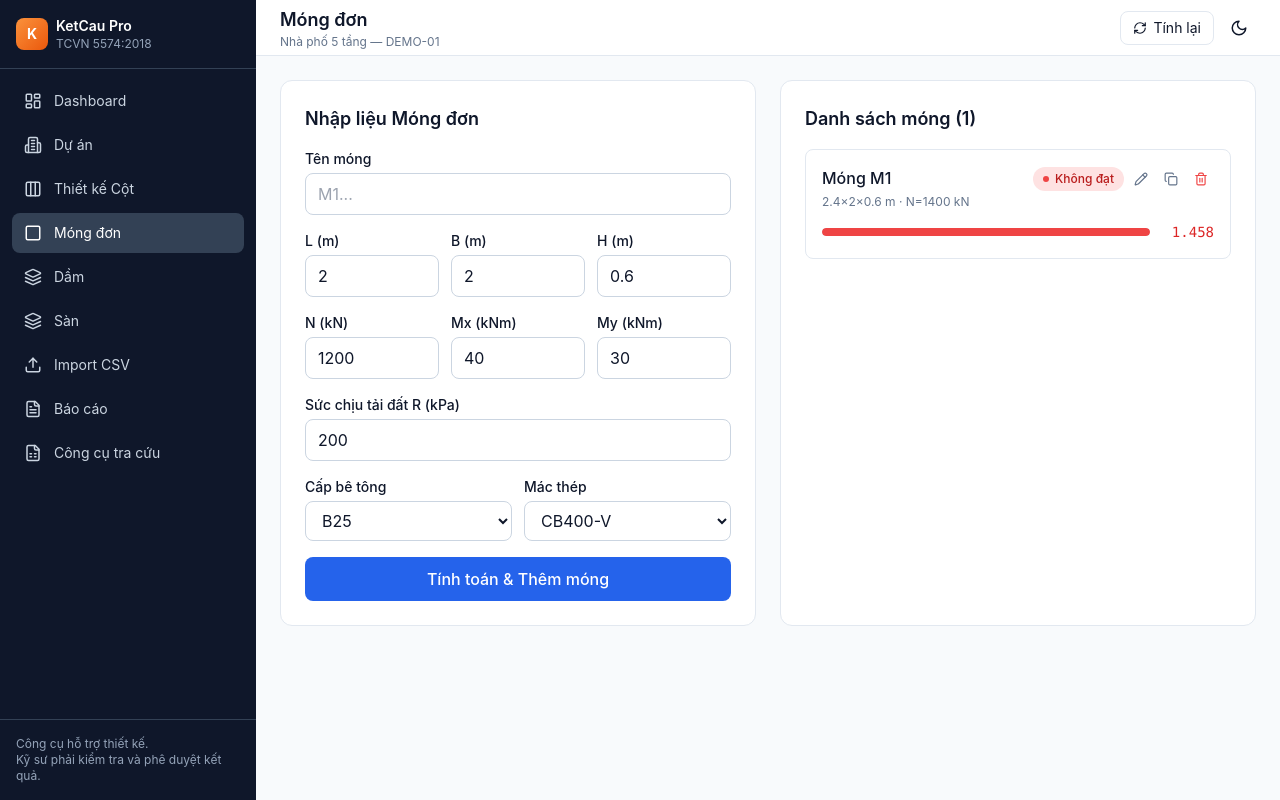
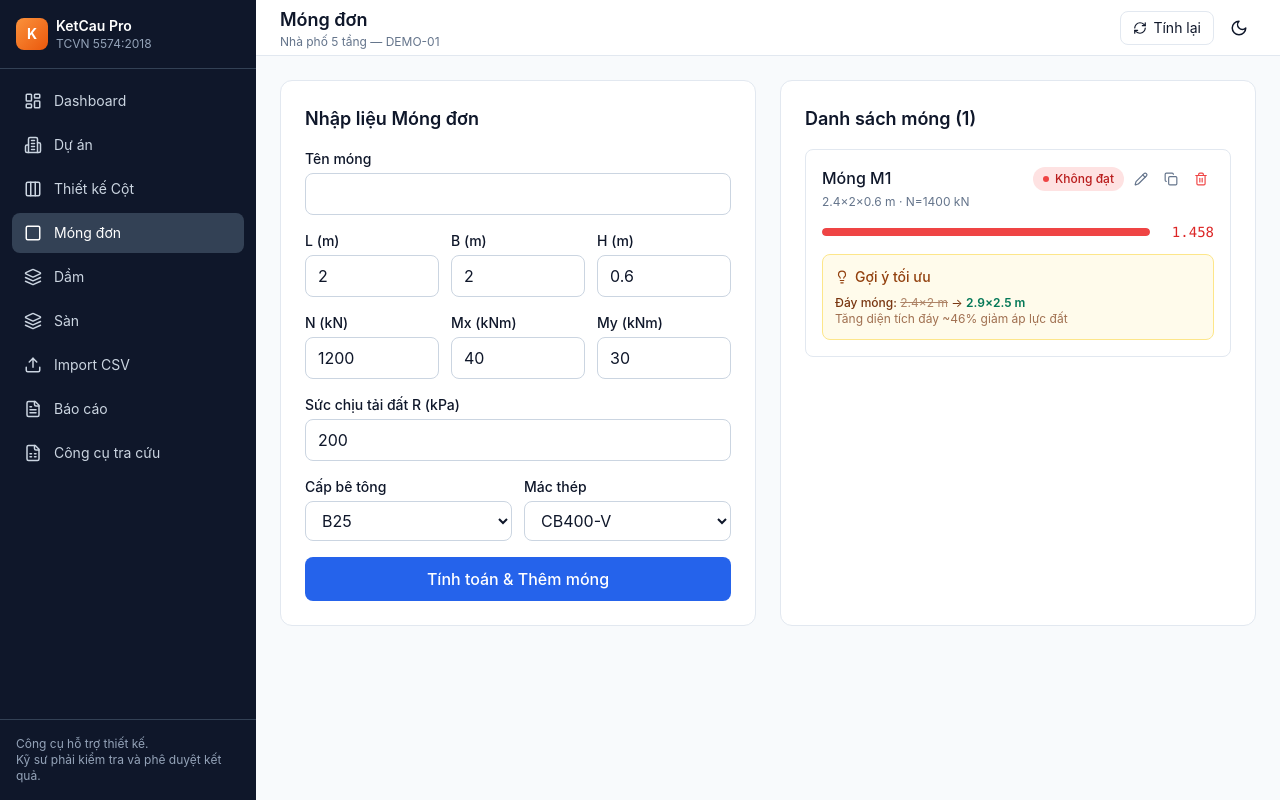
Before and after one commit to trixd2026-max/ketcau-pro, a React (Vite) app: page /foundation in a window 1280 px wide. Built offline with nearby package versions, Linux system fonts and the light colour scheme.

Commit message:
Foundation/Beam/Slab: load pendingEditId from Dashboard modal

```diff
--- a/src/pages/FoundationPage.tsx
+++ b/src/pages/FoundationPage.tsx
@@ -1,9 +1,12 @@
-import { useState } from 'react';
+import { useState, useEffect } from 'react';
 import { useProjectStore } from '../store/useProjectStore';
+import { useUIStore } from '../store/useUIStore';
 import { useToastStore } from '../store/useToastStore';
 import { createMaterial, CONCRETE_GRADES, STEEL_GRADES } from '../lib/materials';
+import { suggestOptimize } from '../lib/optimize';
 import StatusBadge from '../components/StatusBadge';
 import UtilizationBar from '../components/UtilizationBar';
+import OptimizeBox from '../components/OptimizeBox';
 import { Pencil, Trash2, Copy, X } from 'lucide-react';
 
 const emptyForm = {
@@ -12,6 +15,7 @@ const emptyForm = {
 
 export default function FoundationPage() {
   const { addElement, updateElement, removeElement, duplicateElement, projects, currentProjectId } = useProjectStore();
+  const { pendingEditId, setPendingEditId } = useUIStore();
   const { addToast } = useToastStore();
   const project = projects.find(p => p.id === currentProjectId);
   const [form, setForm] = useState({ ...emptyForm });
@@ -25,6 +29,15 @@ export default function FoundationPage() {
     });
     setEditingId(f.id);
   };
+
+  useEffect(() => {
+    if (pendingEditId && project) {
+      const el = project.elements.find(e => e.id === pendingEditId && e.type === 'foundation');
+      if (el) loadToForm(el);
+      setPendingEditId(null);
+    }
+  }, [pendingEditId]);
+
   const resetForm = () => { setForm({ ...emptyForm }); setEditingId(null); };
 
   const handleSubmit = (e: React.FormEvent) => {
@@ -35,42 +48,31 @@ export default function FoundationPage() {
       L: form.L, B: form.B, H: form.H, N: form.N, Mx: form.Mx, My: form.My,
       soilBearing: form.soilBearing, material: createMaterial(form.concrete, form.steel),
     };
-    if (editingId) {
-      updateElement(editingId, payload);
-      addToast(`Đã cập nhật móng ${payload.name}`, 'success');
-    } else {
-      const id = `M${Date.now().toString().slice(-4)}`;
-      addElement({ ...payload, id, name: form.name || id });
-      addToast(`Đã thêm móng ${form.name || id}`, 'success');
-    }
+    if (editingId) { updateElement(editingId, payload); addToast(`Đã cập nhật móng ${payload.name}`, 'success'); }
+    else { const id = `M${Date.now().toString().slice(-4)}`; addElement({ ...payload, id, name: form.name || id }); addToast(`Đã thêm móng ${form.name || id}`, 'success'); }
     resetForm();
   };
 
   const handleDelete = (id: string, name: string) => {
     if (!confirm(`Xóa móng "${name}"?`)) return;
-    removeElement(id);
-    if (editingId === id) resetForm();
-    addToast(`Đã xóa móng ${name}`, 'info');
+    removeElement(id); if (editingId === id) resetForm(); addToast(`Đã xóa móng ${name}`, 'info');
   };
 
   return (
-    <div className="grid grid-cols-1 lg:grid-cols-2 gap-6">
+    <div className="grid grid-cols-1 lg:grid-cols-2 gap-6 pb-20 md:pb-0">
       <div className="bg-white dark:bg-slate-800 rounded-xl border border-slate-200 dark:border-slate-700 p-6">
         <div className="flex items-center justify-between mb-4">
           <h2 className="font-semibold text-lg">{editingId ? 'Sửa móng' : 'Nhập liệu Móng đơn'}</h2>
           {editingId && <button onClick={resetForm} className="text-sm text-slate-500 flex items-center gap-1"><X size={14} /> Hủy sửa</button>}
         </div>
         <form onSubmit={handleSubmit} className="space-y-4">
-          <div>
-            <label className="block text-sm font-medium mb-1">Tên móng</label>
-            <input className="w-full px-3 py-2 rounded-lg border border-slate-300 dark:border-slate-600 bg-white dark:bg-slate-900"
-              value={form.name} onChange={e => setForm({ ...form, name: e.target.value })} placeholder="M1..." />
-          </div>
+          <div><label className="block text-sm font-medium mb-1">Tên móng</label>
+            <input className="w-full px-3 py-2 rounded-lg border border-slate-300 dark:border-slate-600 bg-white dark:bg-slate-900" value={form.name} onChange={e => setForm({ ...form, name: e.target.value })} /></div>
           <div className="grid grid-cols-3 gap-3">
             <div><label className="block text-sm font-medium mb-1">L (m)</label>
               <input type="number" step="0.1" className="w-full px-3 py-2 rounded-lg border border-slate-300 dark:border-slate-600 bg-white dark:bg-slate-900" value={form.L} onChange={e => setForm({ ...form, L: +e.target.value })} /></div>
             <div><label className="block text-sm font-medium mb-1">B (m)</label>
-              <input type="number" step="0.1" className="w-full px-3 py-2 rounded-lg border border-slate-300 dark:border-slate-600 bg-white dark:bg-slate-900" value={form.B} onChange={e => setForm({ ...form, B: +e.target.value })} /></div>
+              <input type="number" className="w-full px-3 py-2 rounded-lg border border-slate-300 dark:border-slate-600 bg-white dark:bg-slate-900" value={form.B} onChange={e => setForm({ ...form, B: +e.target.value })} /></div>
             <div><label className="block text-sm font-medium mb-1">H (m)</label>
               <input type="number" step="0.1" className="w-full px-3 py-2 rounded-lg border border-slate-300 dark:border-slate-600 bg-white dark:bg-slate-900" value={form.H} onChange={e => setForm({ ...form, H: +e.target.value })} /></div>
           </div>
@@ -82,10 +84,8 @@ export default function FoundationPage() {
             <div><label className="block text-sm font-medium mb-1">My (kNm)</label>
               <input type="number" className="w-full px-3 py-2 rounded-lg border border-slate-300 dark:border-slate-600 bg-white dark:bg-slate-900" value={form.My} onChange={e => setForm({ ...form, My: +e.target.value })} /></div>
           </div>
-          <div>
-            <label className="block text-sm font-medium mb-1">Sức chịu tải đất R (kPa)</label>
-            <input type="number" className="w-full px-3 py-2 rounded-lg border border-slate-300 dark:border-slate-600 bg-white dark:bg-slate-900" value={form.soilBearing} onChange={e => setForm({ ...form, soilBearing: +e.target.value })} />
-          </div>
+          <div><label className="block text-sm font-medium mb-1">Sức chịu tải đất R (kPa)</label>
+            <input type="number" className="w-full px-3 py-2 rounded-lg border border-slate-300 dark:border-slate-600 bg-white dark:bg-slate-900" value={form.soilBearing} onChange={e => setForm({ ...form, soilBearing: +e.target.value })} /></div>
           <div className="grid grid-cols-2 gap-3">
             <div><label className="block text-sm font-medium mb-1">Cấp bê tông</label>
               <select className="w-full px-3 py-2 rounded-lg border border-slate-300 dark:border-slate-600 bg-white dark:bg-slate-900" value={form.concrete} onChange={e => setForm({ ...form, concrete: e.target.value })}>
@@ -94,18 +94,16 @@ export default function FoundationPage() {
               <select className="w-full px-3 py-2 rounded-lg border border-slate-300 dark:border-slate-600 bg-white dark:bg-slate-900" value={form.steel} onChange={e => setForm({ ...form, steel: e.target.value })}>
                 {Object.keys(STEEL_GRADES).map(g => <option key={g} value={g}>{g}</option>)}</select></div>
           </div>
-          <button type="submit" className="w-full py-2.5 bg-blue-600 hover:bg-blue-700 text-white rounded-lg font-medium">
-            {editingId ? 'Lưu & Tính lại' : 'Tính toán & Thêm móng'}
-          </button>
+          <button type="submit" className="w-full py-2.5 bg-blue-600 hover:bg-blue-700 text-white rounded-lg font-medium">{editingId ? 'Lưu & Tính lại' : 'Tính toán & Thêm móng'}</button>
         </form>
       </div>
-
       <div className="bg-white dark:bg-slate-800 rounded-xl border border-slate-200 dark:border-slate-700 p-6">
         <h2 className="font-semibold text-lg mb-4">Danh sách móng ({foundations.length})</h2>
         {foundations.length === 0 ? <p className="text-slate-500 text-sm">Chưa có móng nào.</p> : (
           <div className="space-y-3">
             {foundations.map(f => {
               const res = project?.results[f.id];
+              const opts = res ? suggestOptimize(f, res) : [];
               return (
                 <div key={f.id} className={`border rounded-lg p-4 ${editingId === f.id ? 'border-blue-400 bg-blue-50/50 dark:bg-blue-900/20' : 'border-slate-200 dark:border-slate-700'}`}>
                   <div className="flex justify-between items-start gap-2">
@@ -115,12 +113,12 @@ export default function FoundationPage() {
                     </div>
                     <div className="flex items-center gap-1">
                       {res && <StatusBadge status={res.status} />}
-                      <button onClick={() => loadToForm(f)} className="p-1.5 rounded hover:bg-slate-100 dark:hover:bg-slate-700 text-slate-500" title="Sửa"><Pencil size={14} /></button>
-                      <button onClick={() => { const n = duplicateElement(f.id); if (n) addToast('Đã nhân bản móng', 'success'); }} className="p-1.5 rounded hover:bg-slate-100 dark:hover:bg-slate-700 text-slate-500" title="Nhân bản"><Copy size={14} /></button>
-                      <button onClick={() => handleDelete(f.id, f.name)} className="p-1.5 rounded hover:bg-red-50 dark:hover:bg-red-900/30 text-red-500" title="Xóa"><Trash2 size={14} /></button>
+                      <button onClick={() => loadToForm(f)} className="p-1.5 rounded hover:bg-slate-100 dark:hover:bg-slate-700 text-slate-500"><Pencil size={14} /></button>
+                      <button onClick={() => { if (duplicateElement(f.id)) addToast('Đã nhân bản móng', 'success'); }} className="p-1.5 rounded hover:bg-slate-100 dark:hover:bg-slate-700 text-slate-500"><Copy size={14} /></button>
+                      <button onClick={() => handleDelete(f.id, f.name)} className="p-1.5 rounded hover:bg-red-50 dark:hover:bg-red-900/30 text-red-500"><Trash2 size={14} /></button>
                     </div>
                   </div>
-                  {res && <div className="mt-3"><UtilizationBar value={res.utilization} /></div>}
+                  {res && <div className="mt-3"><UtilizationBar value={res.utilization} /><OptimizeBox suggestions={opts} /></div>}
                 </div>
               );
             })}
```
